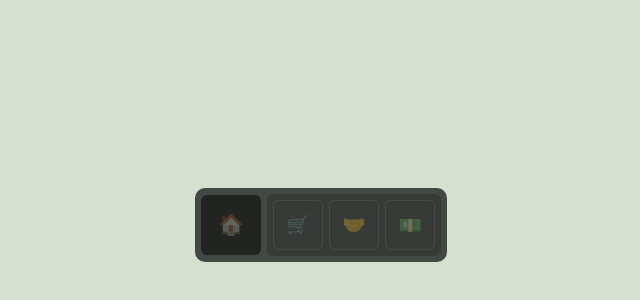
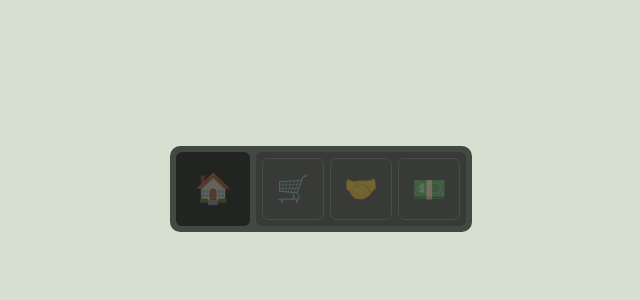
Before and after one commit to Frintest/kapusta-2, a React (Create React App) app: page / in a window 1280 px wide. Shown: the part 458-758 px from the top of the page, without its empty margins (319-959 px from the left). Built offline with nearby package versions, Linux system fonts and the light colour scheme.

Commit message:
add CSSTransition v0.1

```diff
--- a/package.json
+++ b/package.json
@@ -7,6 +7,7 @@
 		"react": "^18.2.0",
 		"react-dom": "^18.2.0",
 		"react-scripts": "5.0.1",
+		"react-transition-group": "^4.4.5",
 		"sass": "^1.57.1"
 	},
 	"scripts": {
--- a/src/components/Menu/Menu.jsx
+++ b/src/components/Menu/Menu.jsx
@@ -1,4 +1,5 @@
 import { Component } from "react";
+import { CSSTransition } from "react-transition-group";
 
 import "./Menu.scss";
 
@@ -29,7 +30,7 @@ const menuDB = {
 					icon: storage,
 				},
 			]
-		}
+		},
 	],
 
 	linkItem: [
@@ -48,11 +49,13 @@ const menuDB = {
 	],
 };
 
+const sizeIcon = 44; // dafault 44px
+
 export default class Menu extends Component {
 	constructor() {
 		super();
 		this.state = {
-			isActive: "-11"
+			isActive: "-1"
 		}
 	}
 
@@ -60,10 +63,6 @@ export default class Menu extends Component {
 		this.setState({
 			isActive: String(numGroup) + String(index)
 		})
-	}
-
-	handleBtnExitActive = () => {
-		// evt.target.classList.add("menu__select-exit_active");
 	}
 
 	render() {
@@ -78,15 +77,17 @@ export default class Menu extends Component {
 								{
 									menuDB.innerContentItem.map(({ name, icon }, index) => {
 										let numGroup = 0;
+										let active = isActive === String(numGroup) + String(index);
 
 										return (
-											<li onClick={() => this.handleActive(numGroup, index)}
-												className={"menu__select-item" + (isActive === (String(numGroup) + String(index)) ? " menu__select-item_active" : "")}
-												key={name}
-												tabIndex="0">
-												<img src={icon} alt={name} className="menu__select-icon" width="30" height="30"/>
-												<button className="menu__select-exit" onClick={() => {numGroup = -1}} />
-											</li>
+											<CSSTransition in={active} timeout={0} key={name}>
+												<li onClick={() => this.handleActive(numGroup, index)}
+													className={"menu__select-item" + (active ? " menu__select-item_active" : "")}
+													tabIndex="0">
+													<img src={icon} alt={name} className="menu__select-icon" width={sizeIcon} height={sizeIcon}/>
+													<button className="menu__select-exit" onClick={() => {numGroup = -1}} />
+												</li>
+											</CSSTransition>
 										)
 									})
 								}
@@ -96,13 +97,14 @@ export default class Menu extends Component {
 								{
 									menuDB.linkItem.map(({ name, icon }, index) => {
 										const numGroup = 1;
+										let active = isActive === String(numGroup) + String(index);
 
 										return (
 											<li onClick={() => this.handleActive(numGroup, index)}
-												className={"menu__link-item" + (isActive === (String(numGroup) + String(index)) ? " menu__link-item_active" : " menu__link-item_hover")}
+												className={"menu__link-item" + (active ? " menu__link-item_active" : " menu__link-item_hover")}
 												key={name}
 												tabIndex="0">
-												<img src={icon} alt={name} className="menu__link-icon" />
+												<img src={icon} alt={name} className="menu__link-icon" width={sizeIcon} height={sizeIcon}/>
 											</li>
 										)
 									})
--- a/src/components/Menu/Menu.scss
+++ b/src/components/Menu/Menu.scss
@@ -4,13 +4,14 @@
 	display: flex;
 	align-items: center;
 	justify-content: center;
+	padding-bottom: 110px;
 }
 
 .menu__list {
 	padding: 6px;
 	background: $color-dark-4;
 	border-radius: 10px;
-	max-width: max-content;
+	width: 302px; // 1 подгон для CSSTransition
 }
 
 .menu__link {
@@ -21,7 +22,7 @@
 }
 
 .menu__link-item {
-	padding: 9px;
+	padding: 8px;
 	background: $color-dark-2;
 	border: 1px solid $color-dark-3;
 
@@ -59,7 +60,6 @@
 
 .menu__select-icon,
 .menu__link-icon {
-	width: 30px;
 	opacity: .3;
 	transition: .3s;
 }
@@ -107,30 +107,32 @@
 	}
 }
 
-// click .menu__select-item
+// state .menu__select-item
+.menu__select-item {
 
-.menu__select:has(.menu__select-item_active) .menu__select-item_active {
-	width: 240px;
+	&.enter,
+	&.exit-done {
+		width: 74px; // 2 подгон для CSSTransition
+		transition: .3s;
+	}
+
+	&.enter-done,
+	&.exit {
+		width: 290px; // 3 подгон для CSSTransition
+		transition: .3s;
+	}
 }
 
-.menu__select:has(.menu__select-item_active)+.menu__link {
+.menu__select:has(.menu__select-item.enter)+.menu__link,
+.menu__select:has(.menu__select-item.enter-done)+.menu__link,
+.menu__select:has(.menu__select-item.exit)+.menu__link {
 	display: none;
 }
 
-.menu__select:has(.menu__select-item_active) .menu__select-exit {
+.menu__select:has(.menu__select-item.exit-done)+.menu__link {
+	display: flex;
+}
+
+.menu__select:has(.menu__select-item.enter-done) .menu__select-exit {
 	display: block;
 }
-
-// click .menu__select-exit_active
-
-// .menu__select:has(.menu__select-exit_active) .menu__select-item_active {
-// 	width: fit-content;
-// }
-
-// .menu__select:has(.menu__select-exit_active)+.menu__link {
-// 	display: flex;
-// }
-
-// .menu__select:has(.menu__select-exit_active) .menu__select-exit {
-// 	display: none;
-// }
--- a/src/index.js
+++ b/src/index.js
@@ -1,11 +1,9 @@
-import React, { StrictMode } from "react";
+import React from "react";
 import ReactDOM from "react-dom/client";
 
 import App from "./App";
 
 const root = ReactDOM.createRoot(document.getElementById("wrapper"));
 root.render(
-  <StrictMode>
-    <App />
-  </StrictMode>
+   <App />
 );
--- a/src/scss/utilities/mixins.scss
+++ b/src/scss/utilities/mixins.scss
@@ -1,6 +1,6 @@
 #wrapper {
 	max-width: 1600px;
-	height: 90%;
+	height: 100%;
 	margin: 0 auto;
 	display: flex;
 	flex-direction: column;
```
Also changed, not shown: 1 other file (tests, documents, lock files or other folders).
